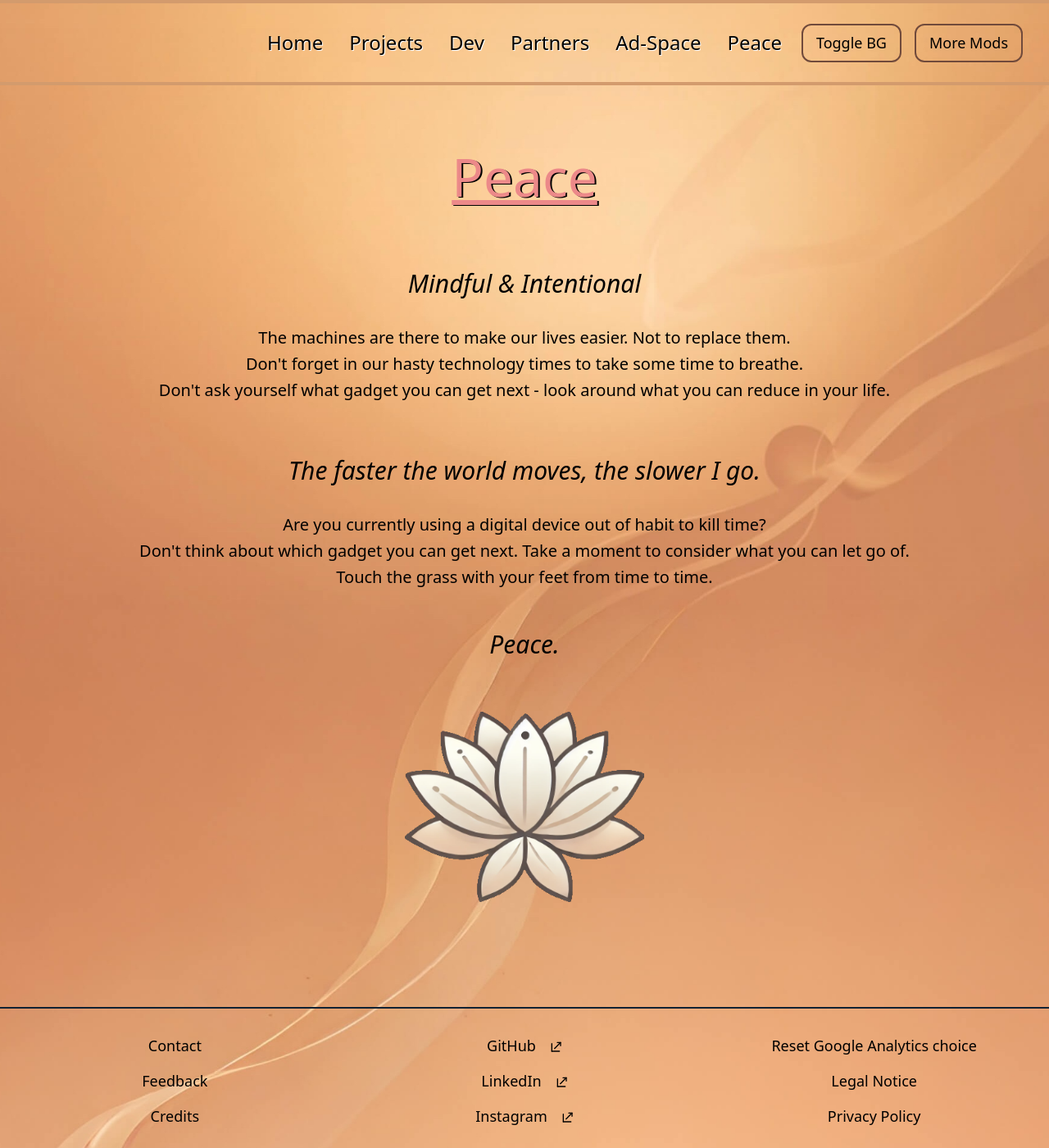
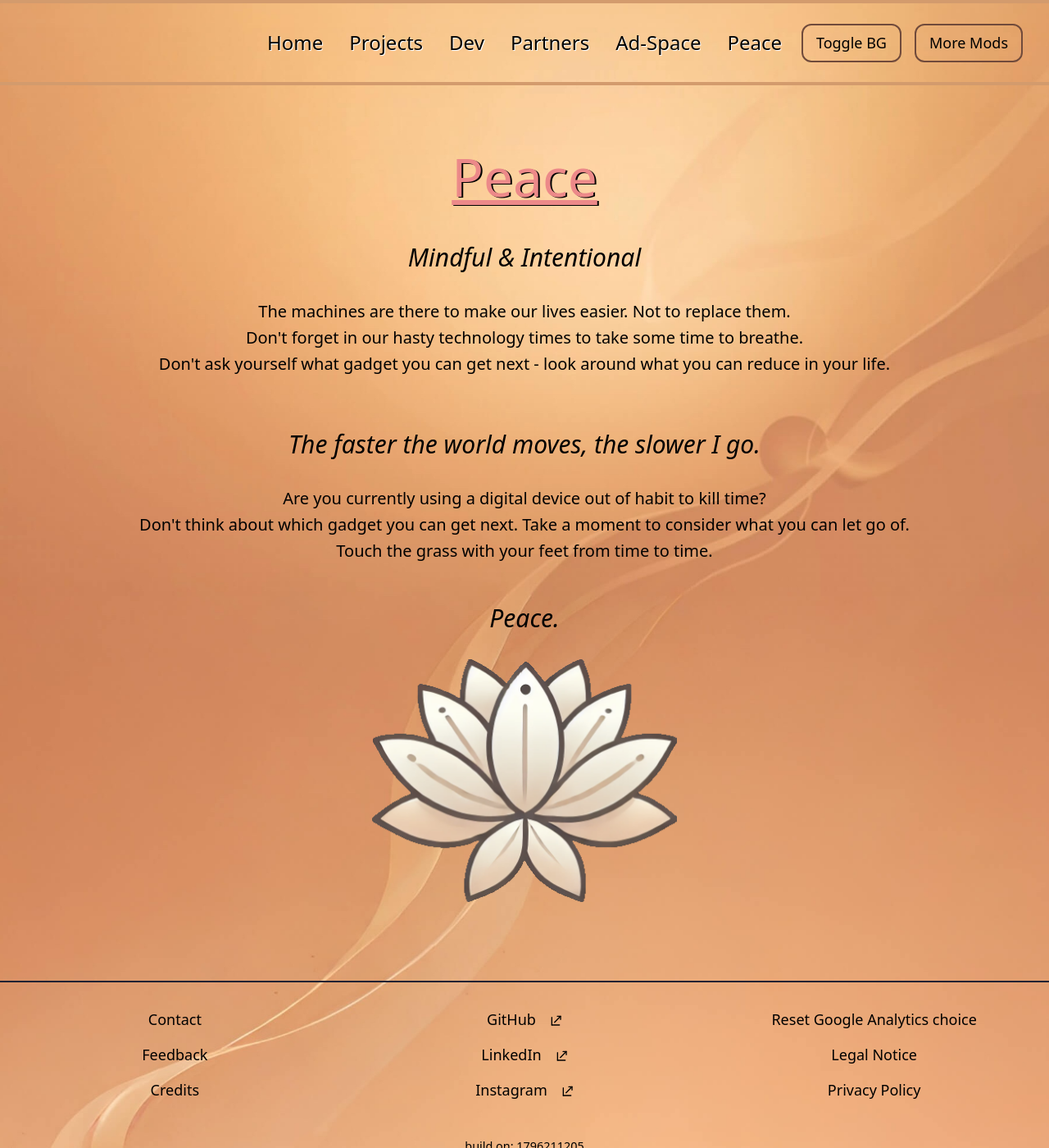
Before and after one commit to lilalunex/best-personal-website-on-the-internet, a SvelteKit app: page /peace in a window 1280 px wide. Shown: the top 1400 px of the page at 82% size. Built offline with nearby package versions, Linux system fonts and the light colour scheme; no server answers.

Commit message:
adjust styling between pages

```diff
--- a/src/routes/dev/+page.svelte
+++ b/src/routes/dev/+page.svelte
@@ -177,7 +177,7 @@
                 <span class="relative inline-block before:content-[''] before:absolute before:left-1/2 before:bottom-0 before:w-0 before:h-[2px] before:bg-deeper-brown before:opacity-100 before:transition-all before:duration-300 before:origin-center group-hover:before:left-0 group-hover:before:w-full">Contact me</span></a>
             </div>
         </div>
-        <div class="text-center pb-4">
+        <div class="text-center">
             <br>
             <p class="ch-65 mx-auto">
                 On one way or the other I had to do with:<br>
--- a/src/routes/peace/+page.svelte
+++ b/src/routes/peace/+page.svelte
@@ -13,7 +13,7 @@
             <div class="dark:text-darkreader-earthy-brown">
                 <div class="container mx-auto">
 
-                    <div class="pt-8 text-center">
+                    <div class="text-center">
                         <h2 class="italic text-3xl pt-8">Mindful & Intentional</h2>
                         <p class="text-xl pt-8 leading-8">
                             The machines are there to make our lives easier. Not to replace them.<br>
@@ -40,7 +40,7 @@
                     </div>
                 </div>
 
-                <img src="/lotus.png" alt="Lotus" class="mx-auto py-16">
+                <img src="/lotus.png" alt="Lotus" class="mx-auto py-8">
 
             </div>
 
--- a/src/routes/projects/+page.svelte
+++ b/src/routes/projects/+page.svelte
@@ -132,7 +132,7 @@
             </div>
         </div>
 
-        <div class="my-8 md:my-16 border-2 border-button-ctrl-2 rounded-xl text-p text-color-ctrl dark:text-darkreader-earthy-brown">
+        <div class="my-8 border-2 border-button-ctrl-2 rounded-xl text-p text-color-ctrl dark:text-darkreader-earthy-brown">
             <h2>
                 <button class="relative cursor-pointer text-2xl pl-8 py-4 w-full text-left flex justify-between items-center"
                         on:click={() => isOpen.ideas = !isOpen.ideas}>
--- a/vite.config.ts
+++ b/vite.config.ts
@@ -3,7 +3,7 @@ import { defineConfig } from 'vite';
 import UnoCSS from 'unocss/vite'
 
 export default defineConfig({
-	plugins: [UnoCSS(), sveltekit()],
+	plugins: [UnoCSS(), sveltekit(),],
 	define: {
 		__BUILD_TIMESTAMP__: JSON.stringify(Math.floor(Date.now() / 1000))
 	}
```
